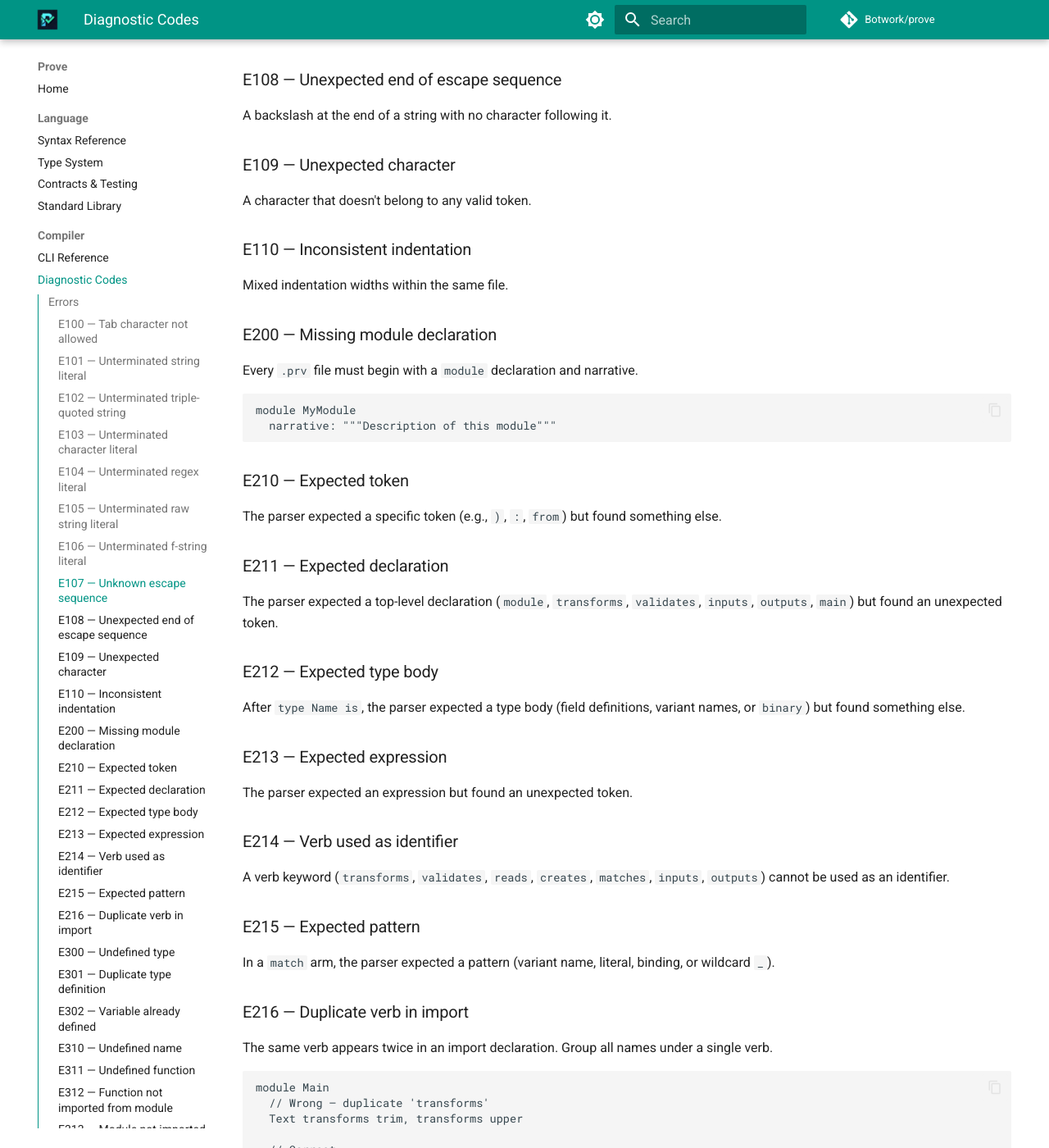
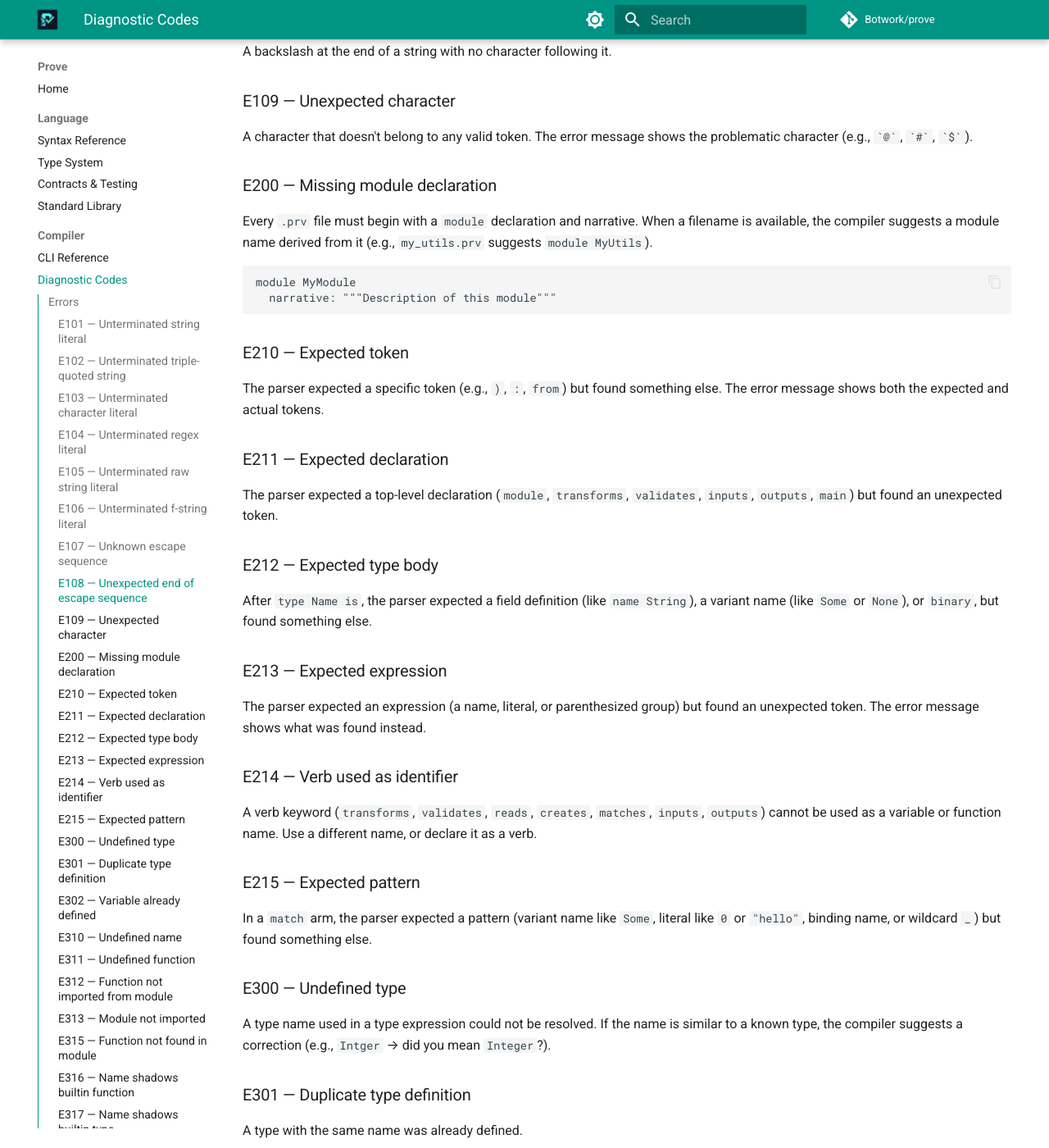
Before and after one commit to kennedyshead/prove, an MkDocs documentation site: the page built from docs/diagnostics.md, in a window 1280 px wide and 1400 px high, scrolled down 1245 px. Shown: the whole window at 82% size. Built offline with MkDocs 1.6.1 and Material for MkDocs 9.7.7, drawn with Linux system fonts in a browser that asks for light colours; some of the changed text lies outside the part shown.

Commit message:
last py touches before pure prove begins

````diff
--- a/docs/diagnostics.md
+++ b/docs/diagnostics.md
@@ -11,10 +11,6 @@
 ---
 
 ## Errors
-
-### E100 — Tab character not allowed
-
-Prove uses spaces for indentation. Tab characters are not permitted.
 
 ### E101 — Unterminated string literal
 
@@ -42,7 +38,7 @@
 
 ### E107 — Unknown escape sequence
 
-A backslash followed by an unrecognized character inside a string.
+A backslash followed by an unrecognized character inside a string. The error message shows the problematic sequence (e.g., `` `\q` ``). Valid escapes: `\n`, `\r`, `\t`, `\\`, `\"`, `\{`, `\}`, `\0`.
 
 ### E108 — Unexpected end of escape sequence
 
@@ -50,15 +46,11 @@
 
 ### E109 — Unexpected character
 
-A character that doesn't belong to any valid token.
-
-### E110 — Inconsistent indentation
-
-Mixed indentation widths within the same file.
+A character that doesn't belong to any valid token. The error message shows the problematic character (e.g., `` `@` ``, `` `#` ``, `` `$` ``).
 
 ### E200 — Missing module declaration
 
-Every `.prv` file must begin with a `module` declaration and narrative.
+Every `.prv` file must begin with a `module` declaration and narrative. When a filename is available, the compiler suggests a module name derived from it (e.g., `my_utils.prv` suggests `module MyUtils`).
 
 ```prove
 module MyModule
@@ -67,7 +59,7 @@
 
 ### E210 — Expected token
 
-The parser expected a specific token (e.g., `)`, `:`, `from`) but found something else.
+The parser expected a specific token (e.g., `)`, `:`, `from`) but found something else. The error message shows both the expected and actual tokens.
 
 ### E211 — Expected declaration
 
@@ -75,36 +67,23 @@
 
 ### E212 — Expected type body
 
-After `type Name is`, the parser expected a type body (field definitions, variant names, or `binary`) but found something else.
+After `type Name is`, the parser expected a field definition (like `name String`), a variant name (like `Some` or `None`), or `binary`, but found something else.
 
 ### E213 — Expected expression
 
-The parser expected an expression but found an unexpected token.
+The parser expected an expression (a name, literal, or parenthesized group) but found an unexpected token. The error message shows what was found instead.
 
 ### E214 — Verb used as identifier
 
-A verb keyword (`transforms`, `validates`, `reads`, `creates`, `matches`, `inputs`, `outputs`) cannot be used as an identifier.
+A verb keyword (`transforms`, `validates`, `reads`, `creates`, `matches`, `inputs`, `outputs`) cannot be used as a variable or function name. Use a different name, or declare it as a verb.
 
 ### E215 — Expected pattern
 
-In a `match` arm, the parser expected a pattern (variant name, literal, binding, or wildcard `_`).
-
-### E216 — Duplicate verb in import
-
-The same verb appears twice in an import declaration. Group all names under a single verb.
-
-```prove
-module Main
-  // Wrong — duplicate 'transforms'
-  Text transforms trim, transforms upper
-
-  // Correct
-  Text transforms trim upper
-```
+In a `match` arm, the parser expected a pattern (variant name like `Some`, literal like `0` or `"hello"`, binding name, or wildcard `_`) but found something else.
 
 ### E300 — Undefined type
 
-A type name used in a type expression could not be resolved.
+A type name used in a type expression could not be resolved. If the name is similar to a known type, the compiler suggests a correction (e.g., `Intger` → did you mean `Integer`?).
 
 ### E301 — Duplicate type definition
 
@@ -128,15 +107,15 @@
 
 ### E313 — Module not imported
 
-A qualified call references a module that has no import declaration.
+A qualified call references a module that has no import declaration. If the module exists (in stdlib or as a local module), the compiler tells you to add an import. If the module name is misspelled, it suggests the closest match.
 
 ### E315 — Function not found in module
 
-An import declaration names a function that does not exist in the specified stdlib module.
+An import declaration names a function or type that does not exist in the specified module (stdlib or local).
 
 ### E316 — Name shadows builtin function
 
-A user-defined function or parameter has the same name as a built-in function (`len`, `map`, `filter`, `reduce`, `each`, `to_string`, `clamp`, `println`, `print`, `readln`).
+A user-defined function or parameter has the same name as a built-in function (`len`, `map`, `filter`, `reduce`, `each`).
 
 ```prove
 transforms len(xs List<Integer>) Integer
@@ -206,12 +185,17 @@
 
 ### E352 — Function calls not allowed in `where` constraints
 
-A `where` constraint on a refinement type contains a function call or other complex expression. Only primitive expressions are allowed: comparisons, ranges, boolean operators, literals, identifiers, and field access.
+A `where` constraint on a refinement type contains a function call or other complex expression. Only primitive expressions are allowed: comparisons, ranges, boolean operators, literals, regex patterns, identifiers, and field access.
 
 ```prove
+// Error — function call in constraint
 type Valid is Integer where is_prime(value)
 
+// Correct — comparison
 type Valid is Integer where value > 0 && value < 100
+
+// Correct — regex pattern for String
+type Email is String where r".+@.+\..+"
 ```
 
 ### E361 — Pure function cannot be failable
@@ -220,7 +204,7 @@
 
 ### E362 — Pure function cannot call IO builtin
 
-A function with a pure verb cannot call built-in IO functions (`read_file`, `write_file`, `open`, `close`, `flush`, `sleep`).
+A function with a pure verb cannot call the built-in IO function `sleep`. Other IO operations (file read/write, console output) are accessed through stdlib modules with IO verbs and are caught by E363.
 
 ### E363 — Pure function cannot call user-defined IO function
 
````
Also changed, not shown: OPTIMIZE-C.md (deleted, +0 -126 lines), 16 other files.
